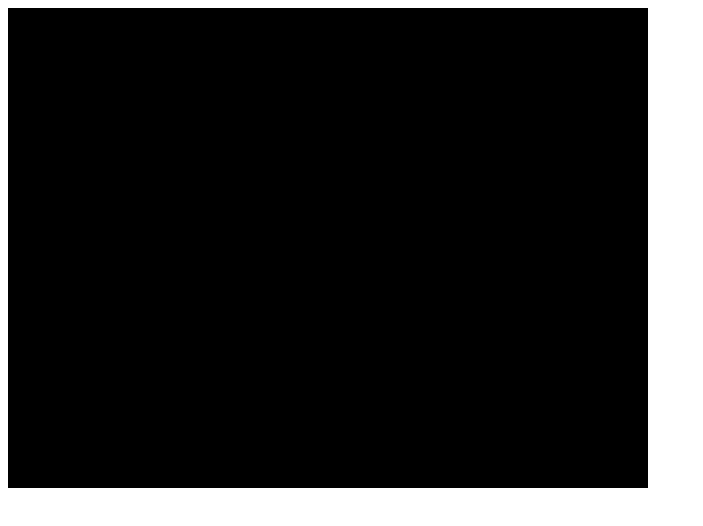
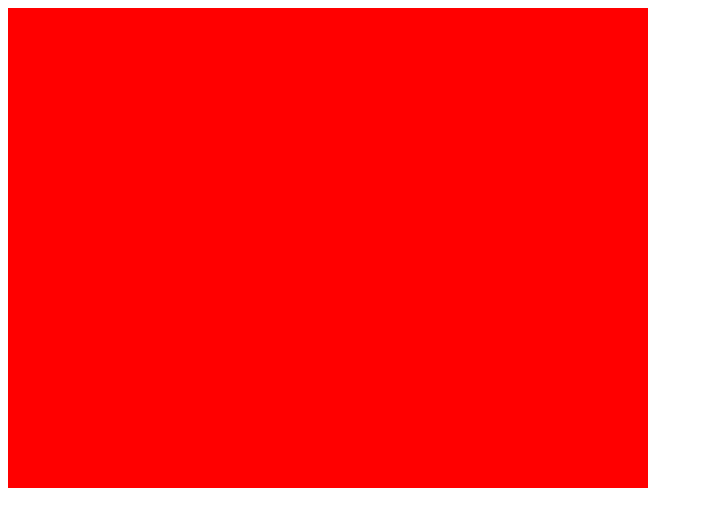
Before and after one commit to samuelmarcell21/GrafkomTes, a plain HTML site: page index.html in a window 1280 px wide. Shown: the whole page, without its empty margins (0-703 px from the left). Drawn offline with Linux system fonts and the light colour scheme.

Commit message:
Berhasil memodulasi fungsi cek WebGL

```diff
--- a/index.html
+++ b/index.html
@@ -11,6 +11,7 @@
     Browser Anda tidak mendukung HTML5 <code>&lt;canvas&gt;</code>.
   </canvas>
 
+  <script type="text/javascript" src="libs/glUtils.js"></script>
   <script type="text/javascript" src="index.js"></script>
 </body>
 </html>
--- a/index.js
+++ b/index.js
@@ -1,26 +1,10 @@
 (function() {
 
   var canvas = document.getElementById("glcanvas");
-  var gl;
-  var contexts = ["webgl", "experimental-webgl", "webkit-3d", "moz-webgl"];
-
-  for (var i = 0; i < contexts.length; i++) {
-    try {
-      var context = contexts[i];
-      gl = canvas.getContext(context);
-    } catch (error) {
-      // Sementara kosong
-    }
-    if (gl) {
-      break;
-    }
-  }
-  if (!gl) {
-    alert("WebGL tidak ditemukan. Tolong gunakan Chrome/Firefox terbaru.");
-  }
+  var gl = glUtils.checkWebGL(canvas);
 
   // Bersihkan layar jadi hitam
-  gl.clearColor(0.0, 0.0, 0.0, 1.0);
+  gl.clearColor(1.0, 0.0, 0.0, 1.0);
 
   // Bersihkan buffernya canvas
   gl.clear(gl.COLOR_BUFFER_BIT);
--- /dev/null
+++ b/libs/glUtils.js
@@ -0,0 +1,28 @@
+(function(global) {
+
+  var glUtils = {
+    VERSION: '0.0.1',
+    checkWebGL: function(canvas) {
+      var gl;
+      var contexts = ["webgl", "experimental-webgl", "webkit-3d", "moz-webgl"];
+
+      for (var i = 0; i < contexts.length; i++) {
+        try {
+          var context = contexts[i];
+          gl = canvas.getContext(context);
+        } catch (error) {
+          // Sementara kosong
+        }
+        if (gl) {
+          break;
+        }
+      }
+      if (!gl) {
+        alert("WebGL tidak ditemukan. Tolong gunakan Chrome/Firefox terbaru.");
+      }
+      return gl;
+    }
+  };
+  global.glUtils = glUtils;
+
+})(window || this);
```
